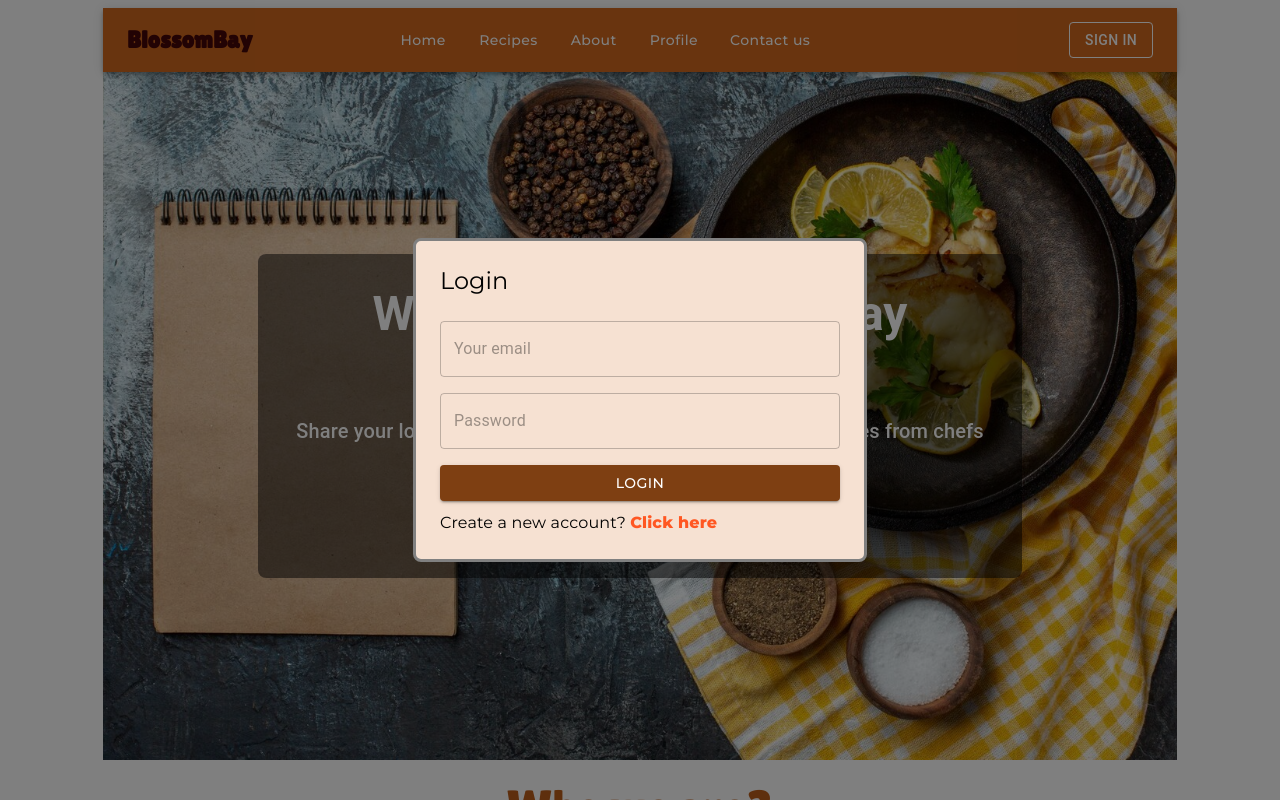
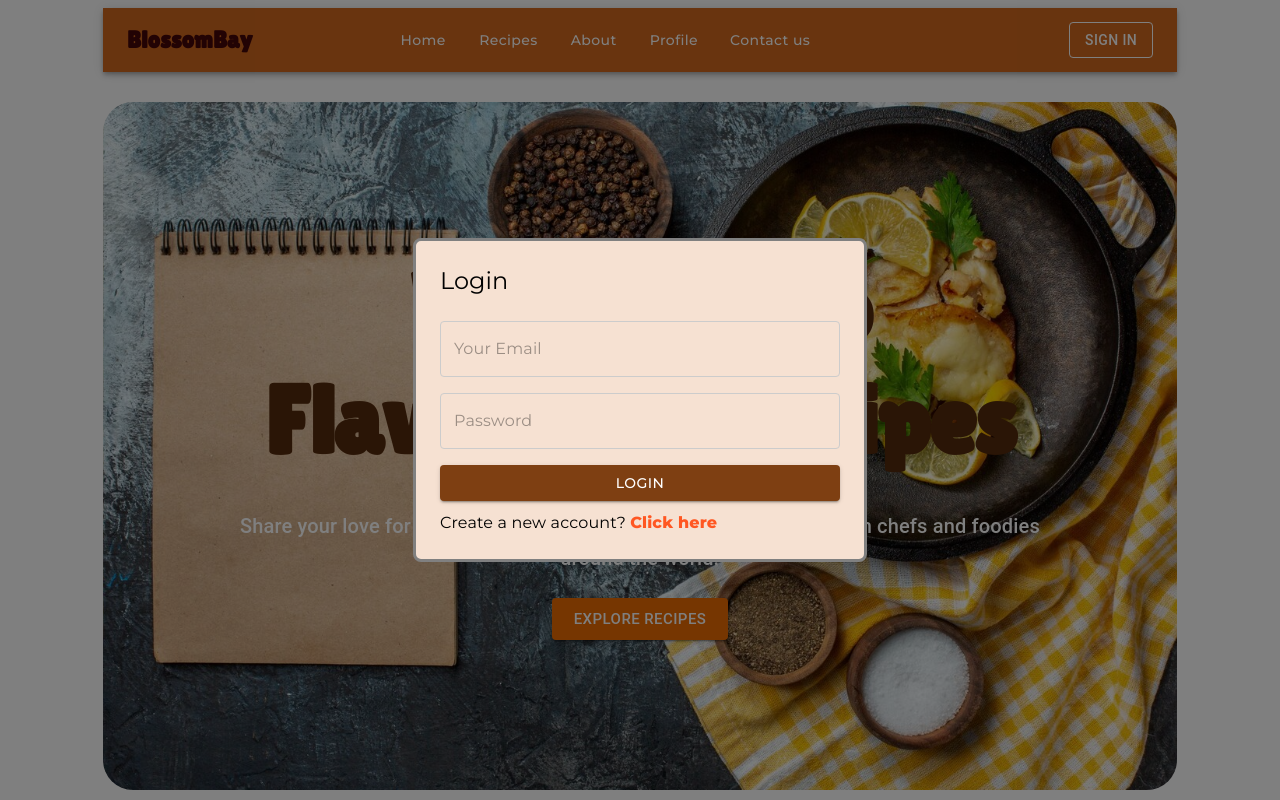
Before and after one commit to yehaniharshika/recipe-sharing-platform-treinetic-practical-assignment, a React (Vite) app: page / in a window 1280 px wide. Both pictures are taken after a click on the button "SIGN IN". Shown: the top 800 px of the page. Built offline with nearby package versions, Linux system fonts and the light colour scheme; some icons are missing.

Commit message:
created SearchBar component

```diff
--- a/src/components/Header/Header.tsx
+++ b/src/components/Header/Header.tsx
@@ -1,34 +1,59 @@
 import { Box, Button, Typography } from "@mui/material";
 import React from "react";
-import backgroundImage from '../../assets/f.jpg';
+import backgroundImage from "../../assets/f.jpg";
 
 const Header = () => {
   return (
     <Box
       sx={{
         backgroundImage: `url(${backgroundImage})`,
-        backgroundSize: 'cover',
-        backgroundPosition: 'center',
-        height: '80vh',
-        display: 'flex',
-        alignItems: 'center',
-        justifyContent: 'center',
-        color: 'white',
-        textAlign: 'center',
+        backgroundSize: "cover",
+        backgroundPosition: "center",
+        height: "80vh",
+        display: "flex",
+        alignItems: "center",
+        justifyContent: "center",
+        color: "white",
+        textAlign: "center",
         padding: 3,
+        marginTop: "30px",
+        borderRadius: "30px",
       }}
     >
       <Box
         sx={{
-          backgroundColor: "rgba(0, 0, 0, 0.5)",
+          backgroundColor: "",
           borderRadius: 2,
           padding: 4,
-          maxWidth: 700,
+          maxWidth: 800,
         }}
       >
-        <Typography variant="h3" fontWeight="bold" gutterBottom>
-          Welcome to BlossomBay Recipes
+        <Typography
+          variant="h1"
+          fontWeight="bold"
+          gutterBottom
+          sx={{
+            fontWeight: 700,
+            fontFamily: "'Lilita One', sans-serif",
+            color: "#542a0c",
+            position: "relative", // Allows positioning of the pseudo-element
+            display: "inline-block", // Ensures the border is around the text
+          }}
+        >
+          Welcome to FlavorNest Recipes
+          <Box
+            sx={{
+              position: "absolute",
+              top: 0,
+              left: 0,
+              right: 0,
+              bottom: 0,
+              border: "2px solid white", // Adds a white border around the text
+              zIndex: -1, // Places the border behind the text
+            }}
+          />
         </Typography>
+
         <Typography variant="h6" mb={3}>
           Share your love for cooking and discover mouthwatering recipes from
           chefs and foodies around the world.
--- a/src/components/LoginPopup/LoginPopup.tsx
+++ b/src/components/LoginPopup/LoginPopup.tsx
@@ -74,22 +74,38 @@ const LoginPopup: React.FC<LoginPopupProps> = ({ setShowLogin }) => {
           {currState === "Sign Up" && (
             <TextField
               name="name"
-              placeholder="Your name"
+              placeholder="Your Name"
               className="field"
               onChange={onChangeHandler}
               value={data.name}
               fullWidth
               sx={{
                 marginBottom: 2,
+                fontSize:"13px",
                 fontFamily: "Montserrat, sans-serif",
-                fontWeight: "bold",
+                "& .MuiOutlinedInput-root": {
+                  fontFamily: "Montserrat, sans-serif",
+                  "& fieldset": {
+                    borderColor: "#ccc", // default
+                  },
+                  "&:hover fieldset": {
+                    borderColor: "#FF5722",
+                  },
+                  "&.Mui-focused fieldset": {
+                    borderColor: "#FF5722",
+                    borderWidth: "3px",
+                  },
+                },
+                "& .MuiInputBase-input::placeholder": {
+                  fontFamily: "Montserrat, sans-serif",
+                },
               }}
             />
           )}
 
           <TextField
             name="email"
-            placeholder="Your email"
+            placeholder="Your Email"
             className="field"
             onChange={onChangeHandler}
             value={data.email}
@@ -97,7 +113,24 @@ const LoginPopup: React.FC<LoginPopupProps> = ({ setShowLogin }) => {
             fullWidth
             sx={{
               marginBottom: 2,
+              fontSize:"13px",
               fontFamily: "Montserrat, sans-serif",
+              "& .MuiOutlinedInput-root": {
+                fontFamily: "Montserrat, sans-serif",
+                "& fieldset": {
+                  borderColor: "#ccc", // default
+                },
+                "&:hover fieldset": {
+                  borderColor: "#FF5722",
+                },
+                "&.Mui-focused fieldset": {
+                  borderColor: "#FF5722",
+                  borderWidth: "3px",
+                },
+              },
+              "& .MuiInputBase-input::placeholder": {
+                fontFamily: "Montserrat, sans-serif",
+              },
             }}
           />
 
@@ -110,8 +143,25 @@ const LoginPopup: React.FC<LoginPopupProps> = ({ setShowLogin }) => {
             type="password"
             fullWidth
             sx={{
+              fontSize:"13px",
               marginBottom: 2,
               fontFamily: "Montserrat, sans-serif",
+              "& .MuiOutlinedInput-root": {
+                fontFamily: "Montserrat, sans-serif",
+                "& fieldset": {
+                  borderColor: "#ccc", // default
+                },
+                "&:hover fieldset": {
+                  borderColor: "#FF5722",
+                },
+                "&.Mui-focused fieldset": {
+                  borderColor: "#FF5722",
+                  borderWidth: "3px",
+                },
+              },
+              "& .MuiInputBase-input::placeholder": {
+                fontFamily: "Montserrat, sans-serif",
+              },
             }}
           />
 
--- a/src/components/RecipesDisplay/RecipesDisplay.tsx
+++ b/src/components/RecipesDisplay/RecipesDisplay.tsx
@@ -1,10 +1,19 @@
-import React from 'react';
+import React, { useState } from 'react';
 import { Box, Typography } from '@mui/material';
 import { recipe_list } from '../../assets/assets';
 import RecipeItem from '../RecipeItem/RecipeItem';
+import SearchBar from '../SearchBar/SearchBar';
 
 
 const RecipesDisplay: React.FC = () => {
+  const [query, setQuery] = useState('');
+
+  const handleSubmit = (e: React.FormEvent<HTMLFormElement>) => {
+    e.preventDefault();
+    console.log('Searching for:', query);
+    // You can add real filter logic here
+  };
+
   return (
     <Box className="recipes-display" id="recipes-display" sx={{ px: { xs: 2, md: 6 }, py: 4 }}>
       <Typography
@@ -16,6 +25,10 @@ const RecipesDisplay: React.FC = () => {
       >
         Top Recipes Just for You 🍽️
       </Typography>
+
+      {/* Search */}
+       {/* SearchBar Component */}
+      <SearchBar query={query} setQuery={setQuery} handleSubmit={handleSubmit} />
 
       <Box
         className="recipes-display-list"
--- /dev/null
+++ b/src/components/SearchBar/SearchBar.tsx
@@ -0,0 +1,84 @@
+// components/SearchBar/SearchBar.tsx
+import React from "react";
+import SearchIcon from "@mui/icons-material/Search";
+import { Box, TextField, InputAdornment, Button } from "@mui/material";
+
+interface SearchBarProps {
+  query: string;
+  setQuery: (value: string) => void;
+  handleSubmit: (e: React.FormEvent<HTMLFormElement>) => void;
+}
+
+const SearchBar: React.FC<SearchBarProps> = ({
+  query,
+  setQuery,
+  handleSubmit,
+}) => {
+  return (
+    <Box
+      component="form"
+      onSubmit={handleSubmit}
+      sx={{
+        display: "flex",
+        justifyContent: "center",
+        alignItems: "center",
+        maxWidth: "800px",
+        mx: "auto",
+        mb: 6,
+        gap: 2,
+        px: 2,
+      }}
+    >
+      <TextField
+        fullWidth
+        placeholder="Search for recipes..."
+        value={query}
+        onChange={(e) => setQuery(e.target.value)}
+        variant="outlined"
+        InputProps={{
+          startAdornment: (
+            <InputAdornment position="start">
+              <SearchIcon color="action" />
+            </InputAdornment>
+          ),
+        }}
+        sx={{
+          fontFamily: "Montserrat, sans-serif",
+          "& .MuiOutlinedInput-root": {
+            fontFamily: "Montserrat, sans-serif",
+            "& fieldset": {
+              borderColor: "#ccc", // default
+            },
+            "&:hover fieldset": {
+              borderColor: "#FF5722",
+            },
+            "&.Mui-focused fieldset": {
+              borderColor: "#FF5722",
+              borderWidth: "2px",
+            },
+          },
+          "& .MuiInputBase-input::placeholder": {
+            fontFamily: "Montserrat, sans-serif",
+          },
+        }}
+      />
+
+      <Button
+        type="submit"
+        variant="contained"
+        color="warning"
+        sx={{
+          px: 4,
+          py: 1.5,
+          textTransform: "none",
+          fontWeight: 600,
+          fontFamily: "Montserrat, sans-serif",
+        }}
+      >
+        Search
+      </Button>
+    </Box>
+  );
+};
+
+export default SearchBar;
```
